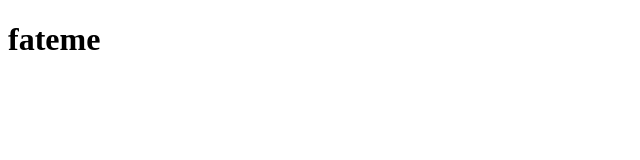
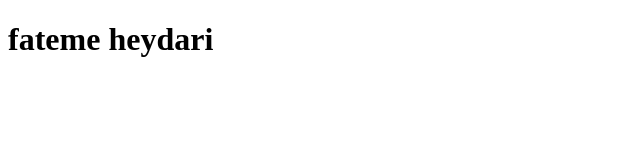
Before and after one commit to heydari76828/g3, a plain HTML site: page index.html.html in a window 1280 px wide. Shown: the whole page, without its empty margins (0-640 px from the left). Drawn offline with Linux system fonts and the light colour scheme.

Commit message:
Update index.html.html
1

```diff
--- a/index.html.html
+++ b/index.html.html
@@ -6,7 +6,8 @@
     </head>
     <body>
         <h1>
-            fateme
+            fateme heydari
+
         </h1>
 
     </body>
```
